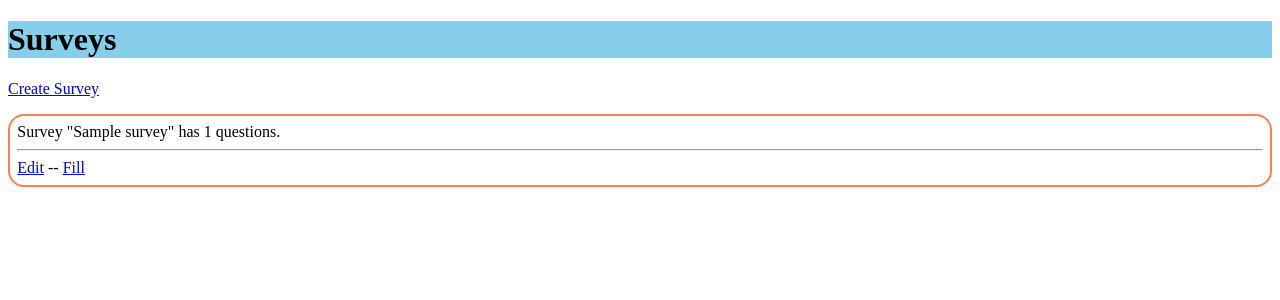
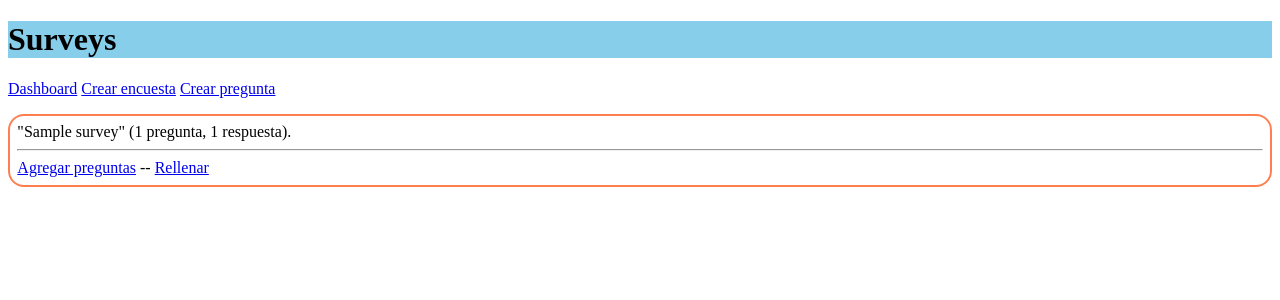
Before and after one commit to sebastian-sanchez-s/MEBA, a Django app: page /surveys/ in a window 1280 px wide. Shown: the top 300 px of the page. Run offline with Django 5.2, Linux system fonts and the light colour scheme; tables that the repository leaves empty hold one stand-in row (values such as "Sample post").

Commit message:
flow between pages and bug fixes
form initial was right

answer date of creation now adds a timestamp automatically

known bug: checkbox unchecked is not storing the field

```diff
--- a/surveys/models/surveys_models.py
+++ b/surveys/models/surveys_models.py
@@ -54,7 +54,7 @@ class Answer(models.Model):
     respondent = models.ForeignKey(Respondent, on_delete=models.CASCADE)
     question = models.ForeignKey(Question, on_delete=models.CASCADE)
     survey = models.ForeignKey(Survey, on_delete=models.CASCADE)
-    date_of_creation = models.DateField(auto_now=True)
+    date_of_creation = models.DateField(auto_now_add=True)
     answer_text = models.CharField(max_length=100)
 
     def __str__(self):
--- a/surveys/templates/surveys/detail.html
+++ b/surveys/templates/surveys/detail.html
@@ -11,6 +11,8 @@
 <h1>Survey "{{ survey }}"</h1>
 <p>Created by: {{ survey.created_by }}</p>
 <p>Creation date: {{ survey.date_of_creation|date }}</p>
+
+<a href="{% url 'surveys:survey-list' %}">Ver encuestas.</a>
 
 <div class="survey-list">
 {% for question, answers in question_answers %}
--- a/surveys/templates/surveys/list.html
+++ b/surveys/templates/surveys/list.html
@@ -10,23 +10,23 @@
 {% block body %}
 <h1>Surveys</h1>
 
-<a href="{% url 'surveys:survey-create' %}">Create Survey</a>
+<a href="{% url 'surveys:pollsters-dashboard' %}">Dashboard</a>
+<a href="{% url 'surveys:survey-create' %}">Crear encuesta</a>
+<a href="{% url 'surveys:question-create' %}">Crear pregunta</a>
 
 <div class="survey-list">
 {% for survey in object_list %}
 	<div class="survey-list-item">
-	Survey
 	"{{ survey.survey_name }}"
-	has
-	{{ survey.question_set.all.count }}
-	questions.
+	({{ survey.question_set.count }} pregunta{{ survey.question_set.count|pluralize }},
+	{{ survey.answer_set.count }} respuesta{{ survey.answer_set.count|pluralize }}).
 	<hr>
-	<a href="{% url 'surveys:survey-dashboard' survey.id %}">Edit</a>
+	<a href="{% url 'surveys:survey-dashboard' survey.id %}">Agregar preguntas</a>
 	--
-	<a href="{% url 'surveys:survey-fill' survey.id %}">Fill</a>
+	<a href="{% url 'surveys:survey-fill' survey.id %}">Rellenar</a>
 	</div>
 {% empty %}
-    <p>No surveys yet.</p>
+    <p>No hay encuestas.</p>
 {% endfor %}
 </div>
 {% endblock %}
--- a/surveys/views/surveys_views.py
+++ b/surveys/views/surveys_views.py
@@ -60,9 +60,13 @@ class SurveyListView(ListView):
 class SurveyFillView(LoginRequiredMixin, View):
     template_name = "surveys/fill.html"
 
+    def get_error_url(self):
+        return reverse_lazy("surveys:survey-fill",
+                            kwargs={"survey_id": self.survey.id})
+
     def get_success_url(self):
         return reverse_lazy("surveys:survey-dashboard",
-                kwargs={"survey_id": self.survey.id})
+                            kwargs={"survey_id": self.survey.id})
 
     def get(self, request, survey_id, *args, **kwargs):
         survey = Survey.objects.get(id=survey_id)
@@ -70,10 +74,14 @@ class SurveyFillView(LoginRequiredMixin, View):
 
         choose_respondent_form = ChooseRespondentForm()
         answer_formset_class = forms.modelformset_factory(
-                Answer, AnswerForm, extra=0,
+                Answer, AnswerForm, extra=questions.count(),
         )
         answer_forms = answer_formset_class(
-                queryset=questions,
+                queryset=Answer.objects.none(),
+                initial=[
+                    {'question': question.id}
+                    for question in questions
+                ],
         )
 
         for answer_form, question in zip(answer_forms, questions):
@@ -85,7 +93,7 @@ class SurveyFillView(LoginRequiredMixin, View):
                 case 1:
                     widget = forms.NumberInput(attrs={"value": 0})
                 case 2:
-                    widget = forms.DateInput()
+                    widget = forms.DateInput(attrs={"type": "date"})
                 case 3:
                     widget = forms.CheckboxInput(attrs={"checked": ""})
                 case _:
@@ -112,11 +120,20 @@ class SurveyFillView(LoginRequiredMixin, View):
                     Answer, AnswerForm, extra=self.questions.count())
             answer_formset = answer_formset_class(
                     request.POST,
-                    initial=[{"question": question} for question in self.questions]
+                    queryset=Answer.objects.none(),
+                    initial=[
+                        {'question': question.id}
+                        for question in self.questions
+                    ],
             )
 
             if answer_formset.is_valid():
                 return self.answer_formset_valid(answer_formset)
+            else:
+                return self.answer_formset_invalid(answer_formset)
+
+    def answer_formset_invalid(self, answer_formset):
+        return HttpResponseRedirect(self.get_error_url())
 
     def answer_formset_valid(self, formset):
         answers = formset.save(commit=False)
```
Also changed, not shown: surveys/migrations/0003_alter_answer_date_of_creation.py (added).
